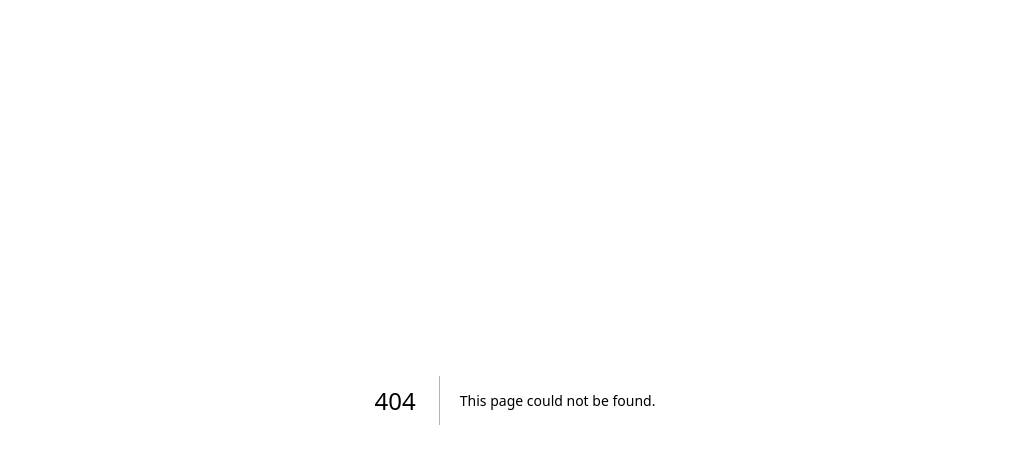
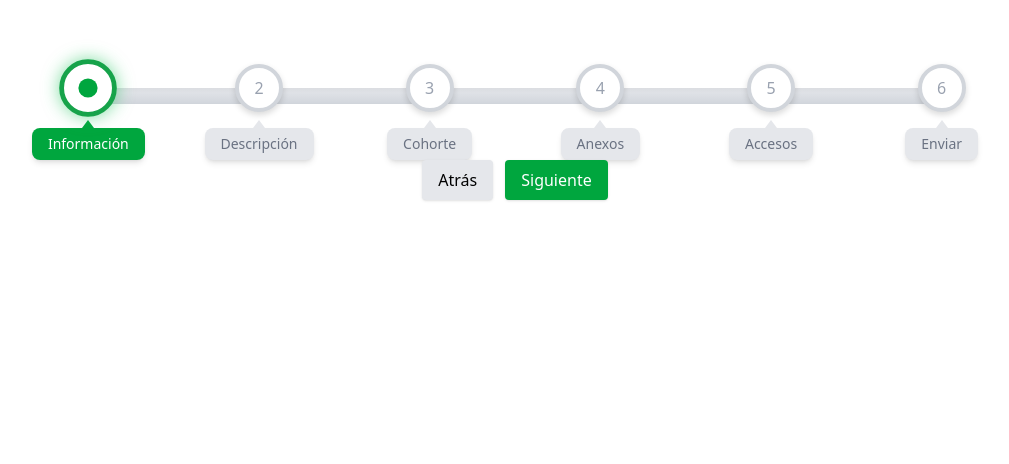
Before and after one commit to yeison8a/SIGEPOS-UdeA-Front-end, a Next.js app: page /barra in a window 1280 px wide. Before the commit this address had no page. Shown: the top 464 px of the page, without its empty margins (125-1134 px from the left). Built offline with nearby package versions, Linux system fonts and the light colour scheme.

Commit message:
progress bar

```diff
--- /dev/null
+++ b/components/ProgressBar.tsx
@@ -0,0 +1,125 @@
+"use client";
+import { useState } from "react";
+import { motion } from "framer-motion";
+
+const steps = [
+  "Información",
+  "Descripción",
+  "Cohorte",
+  "Anexos",
+  "Accesos",
+  "Enviar",
+];
+
+export default function ProgressBar() {
+  const [currentStep, setCurrentStep] = useState(1);
+
+  return (
+    <div className="w-full flex items-center justify-center py-16 relative">
+      <div className="flex items-center w-full max-w-5xl relative">
+        {steps.map((step, index) => {
+          const stepNumber = index + 1;
+          const isActive = currentStep === stepNumber;
+          const isCompleted = currentStep > stepNumber;
+
+          return (
+            <div
+              key={step}
+              className="flex-1 flex flex-col items-center relative"
+            >
+              {/* Línea conectora con cuerpo */}
+              {index < steps.length - 1 && (
+                <div className="absolute top-6 left-1/2 w-full h-4 -z-10 rounded-full bg-gradient-to-b from-gray-200 to-gray-300 shadow-inner">
+                  <motion.div
+                    initial={{ scaleX: 0 }}
+                    animate={{
+                      scaleX: isCompleted ? 1 : 0,
+                    }}
+                    transition={{ duration: 0.6, ease: "easeInOut" }}
+                    className="h-4 rounded-full origin-left bg-gradient-to-r from-green-400 to-green-600 shadow-md"
+                  />
+                </div>
+              )}
+
+              {/* Círculo */}
+              <motion.div
+                initial={false}
+                animate={{
+                  scale: isActive ? 1.2 : 1,
+                  backgroundColor: isCompleted ? "#16a34a" : "#fff",
+                  borderColor: isActive || isCompleted ? "#16a34a" : "#d1d5db",
+                  boxShadow: isActive
+                    ? "0px 0px 14px rgba(34,197,94,0.6)"
+                    : "0px 3px 6px rgba(0,0,0,0.15)",
+                }}
+                transition={{ duration: 0.4 }}
+                className="w-12 h-12 rounded-full border-4 flex items-center justify-center z-10"
+              >
+                {isCompleted ? (
+                  <motion.span
+                    initial={{ scale: 0 }}
+                    animate={{ scale: 1 }}
+                    transition={{ type: "spring", stiffness: 300 }}
+                    className="text-white text-lg font-bold"
+                  >
+                    ✓
+                  </motion.span>
+                ) : isActive ? (
+                  <motion.div
+                    initial={{ scale: 0 }}
+                    animate={{ scale: 1 }}
+                    transition={{ type: "spring", stiffness: 250 }}
+                    className="w-4 h-4 rounded-full bg-green-600"
+                  />
+                ) : (
+                  <span className="text-gray-400 font-medium">
+                    {stepNumber}
+                  </span>
+                )}
+              </motion.div>
+
+              {/* Cajita con punta */}
+              <motion.div
+                initial={{ opacity: 0, y: 10 }}
+                animate={{ opacity: 1, y: 0 }}
+                transition={{ delay: 0.2, duration: 0.4 }}
+                className={`relative mt-4 px-4 py-1.5 rounded-lg text-sm font-medium shadow-md ${
+                  isCompleted || isActive
+                    ? "bg-green-600 text-white"
+                    : "bg-gray-200 text-gray-500"
+                }`}
+              >
+                {step}
+                <div
+                  className={`absolute -top-2 left-1/2 -translate-x-1/2 w-0 h-0 border-l-6 border-r-6 border-b-8 ${
+                    isCompleted || isActive
+                      ? "border-b-green-600 border-l-transparent border-r-transparent"
+                      : "border-b-gray-200 border-l-transparent border-r-transparent"
+                  }`}
+                />
+              </motion.div>
+            </div>
+          );
+        })}
+      </div>
+
+      {/* Botones de prueba */}
+      <div className="absolute bottom-6 flex gap-3">
+        <button
+          onClick={() => setCurrentStep((prev) => Math.max(prev - 1, 1))}
+          className="px-4 py-2 bg-gray-200 rounded shadow"
+        >
+          Atrás
+        </button>
+        <button
+          onClick={() =>
+            setCurrentStep((prev) => Math.min(prev + 1, steps.length))
+          }
+          className="px-4 py-2 bg-green-600 text-white rounded shadow"
+        >
+          Siguiente
+        </button>
+      </div>
+    </div>
+  );
+}
--- /dev/null
+++ b/src/app/barra/page.tsx
@@ -0,0 +1,8 @@
+import ProgressBar from "../../../components/ProgressBar";
+export default function BarraPage() {
+    return (
+        <div>
+            <ProgressBar />
+        </div>
+    );
+}
```
Also changed, not shown: package.json (+7 -6 lines), 1 other file (tests, documents, lock files or other folders).
